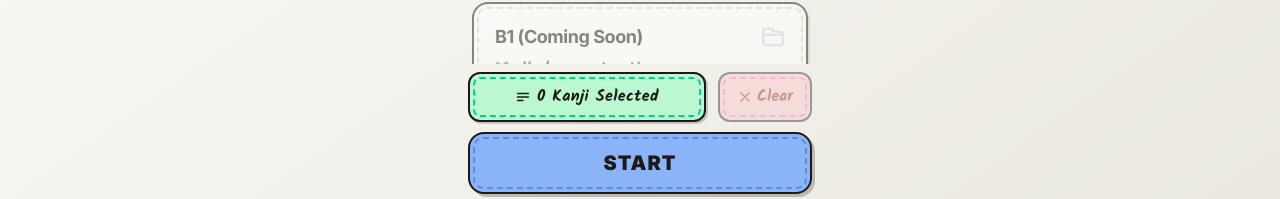
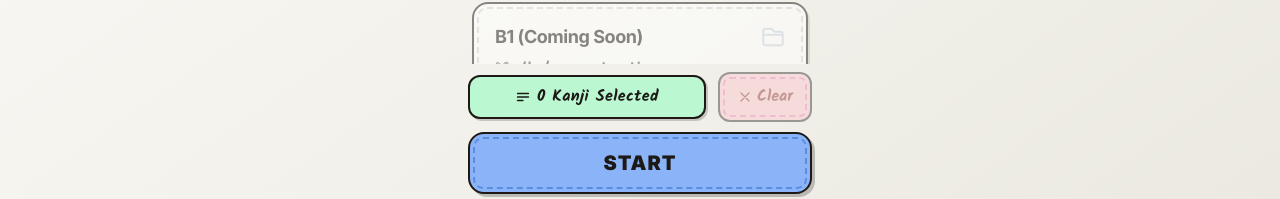
Before and after one commit to aprilianto665/kanjigoto-app, a React (Vite) app: page / in a window 1280 px wide. Both pictures are taken after a click on the button "Cards". Shown: the part 516-715 px from the top of the page. Built offline with nearby package versions, Linux system fonts and the light colour scheme; a web font is replaced by a local one.

Commit message:
style(flashcard): remove inner dashed border from Kanji Selected counter pill

```diff
--- a/src/features/flashcard-mode/components/FlashcardLevelSelect.tsx
+++ b/src/features/flashcard-mode/components/FlashcardLevelSelect.tsx
@@ -100,14 +100,12 @@ export const FlashcardLevelSelect: React.FC<FlashcardLevelSelectProps> = ({
       <div className="shrink-0 flex flex-col gap-2.5 pt-2 pb-1">
         {/* Selection Status Row */}
         <div className="flex items-center justify-between gap-3">
-          {/* Green Counter Pill with inner dashed border */}
-          <div className="flex-1 relative p-[3px] bg-[#BBF7D0] border-2 border-stone-900 rounded-xl shadow-[2px_2px_0px_0px_rgba(0,0,0,0.18)]">
-            <div className="w-full h-full flex items-center justify-center gap-1.5 px-3 py-1.5 border-2 border-dashed border-emerald-400 rounded-[7px]">
-              <Bars3BottomLeftIcon className="w-4 h-4 text-stone-900 stroke-2" />
-              <span className="font-handwritten text-base font-bold text-stone-900 tracking-wide">
-                {totalSelectedCount} Kanji Selected
-              </span>
-            </div>
+          {/* Green Counter Pill */}
+          <div className="flex-1 inline-flex items-center justify-center gap-1.5 px-3 py-2 bg-[#BBF7D0] border-2 border-stone-900 rounded-xl shadow-[2px_2px_0px_0px_rgba(0,0,0,0.18)]">
+            <Bars3BottomLeftIcon className="w-4 h-4 text-stone-900 stroke-2" />
+            <span className="font-handwritten text-base font-bold text-stone-900 tracking-wide">
+              {totalSelectedCount} Kanji Selected
+            </span>
           </div>
 
           {/* Red Clear Button with inner dashed border */}
```
